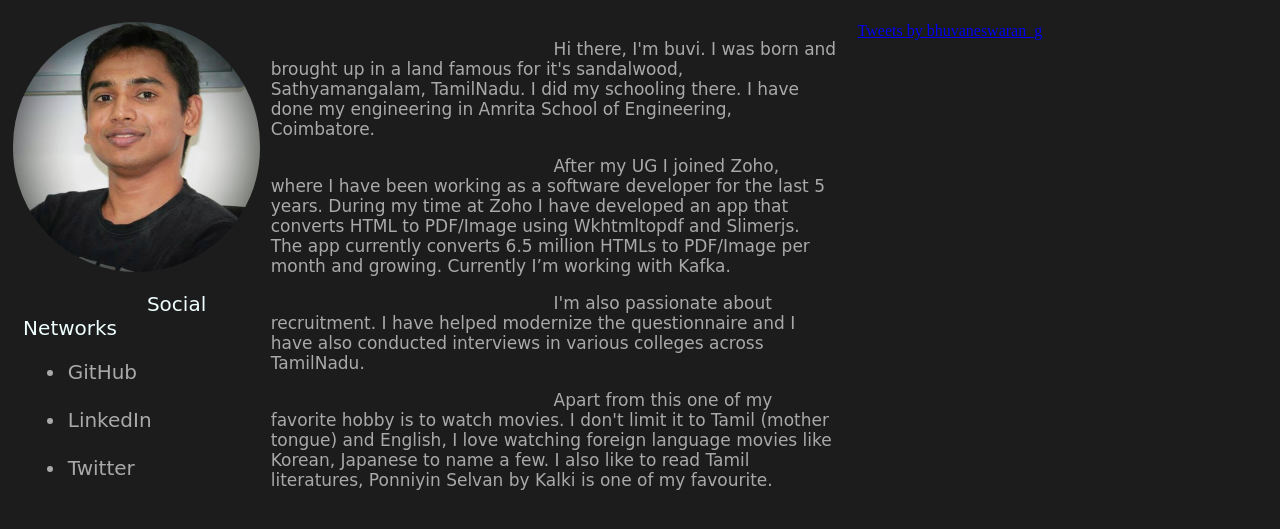
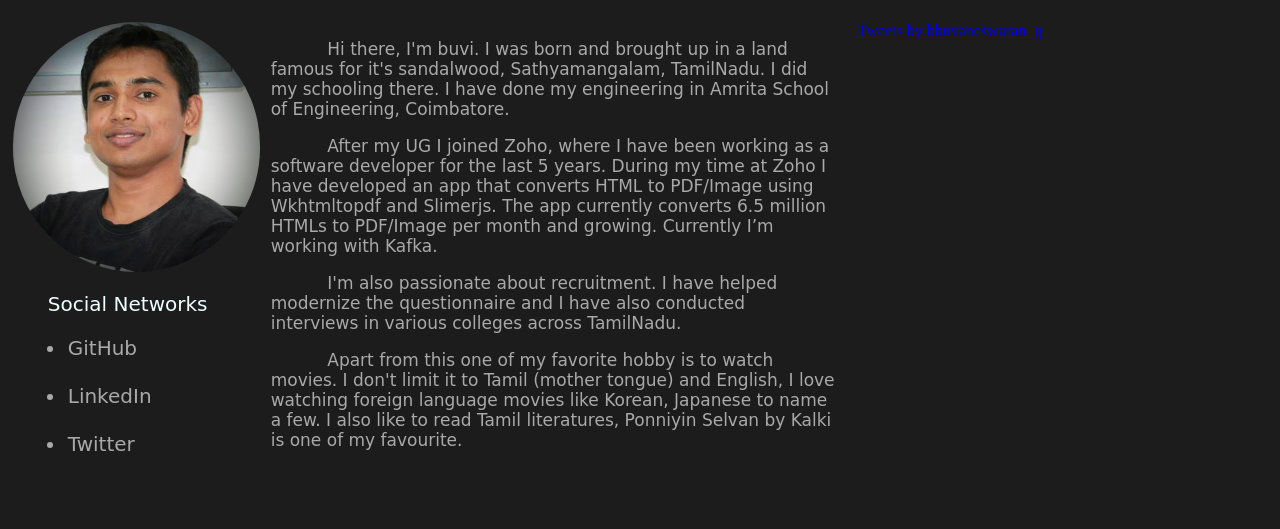
Before and after one commit to navbhu/navbhu.github.io, a plain HTML site: page index.html in a window 1280 px wide. Shown: the part 91-620 px from the top of the page. Drawn offline with Linux system fonts and the light colour scheme.

Commit message:
first-letter attribute value changed

```diff
--- a/index.html
+++ b/index.html
@@ -28,7 +28,7 @@
 }
 
 p:first-letter {
-    padding-left: 50%;
+    padding-left: 10%;
 }
 
 
```
